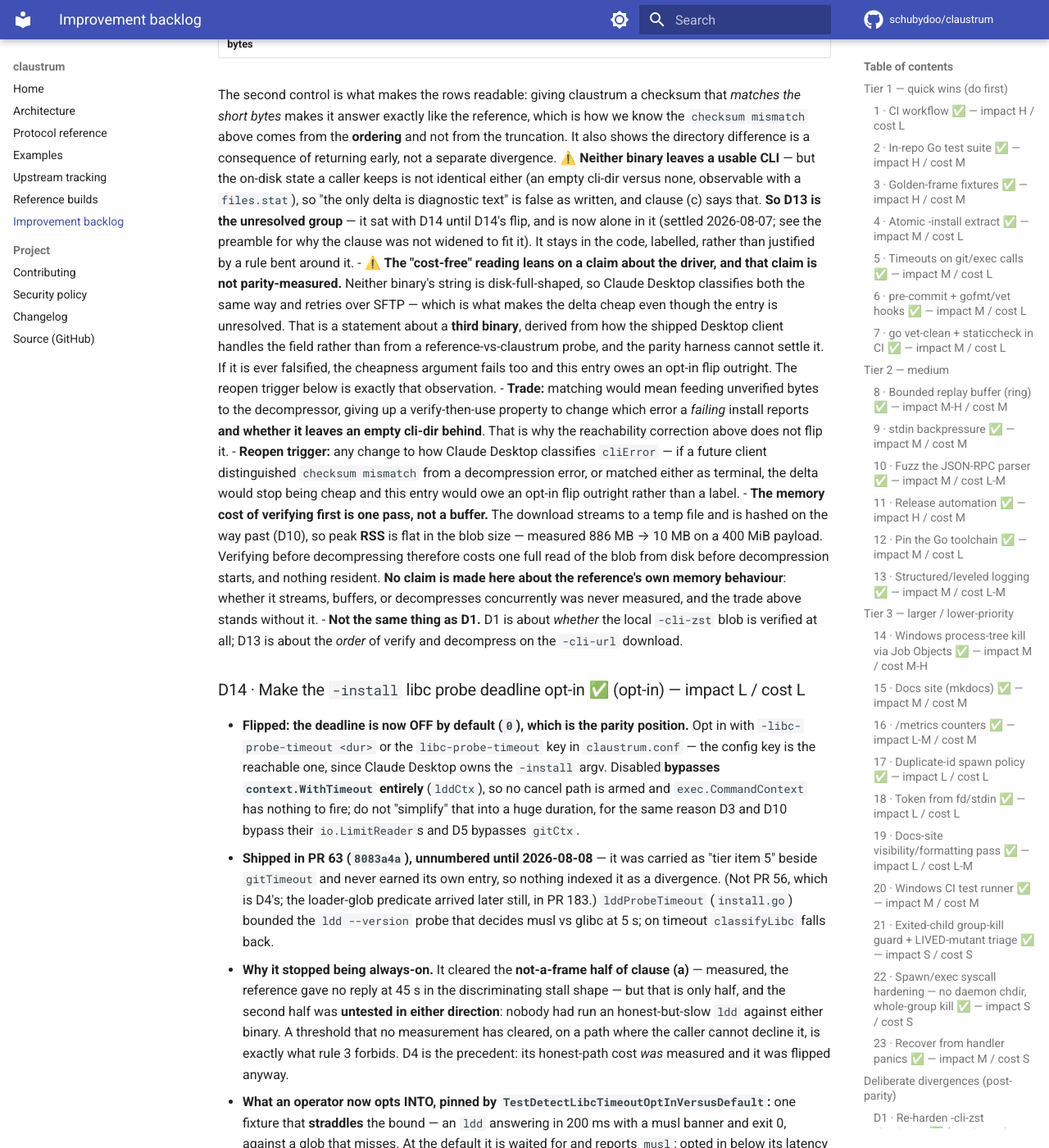
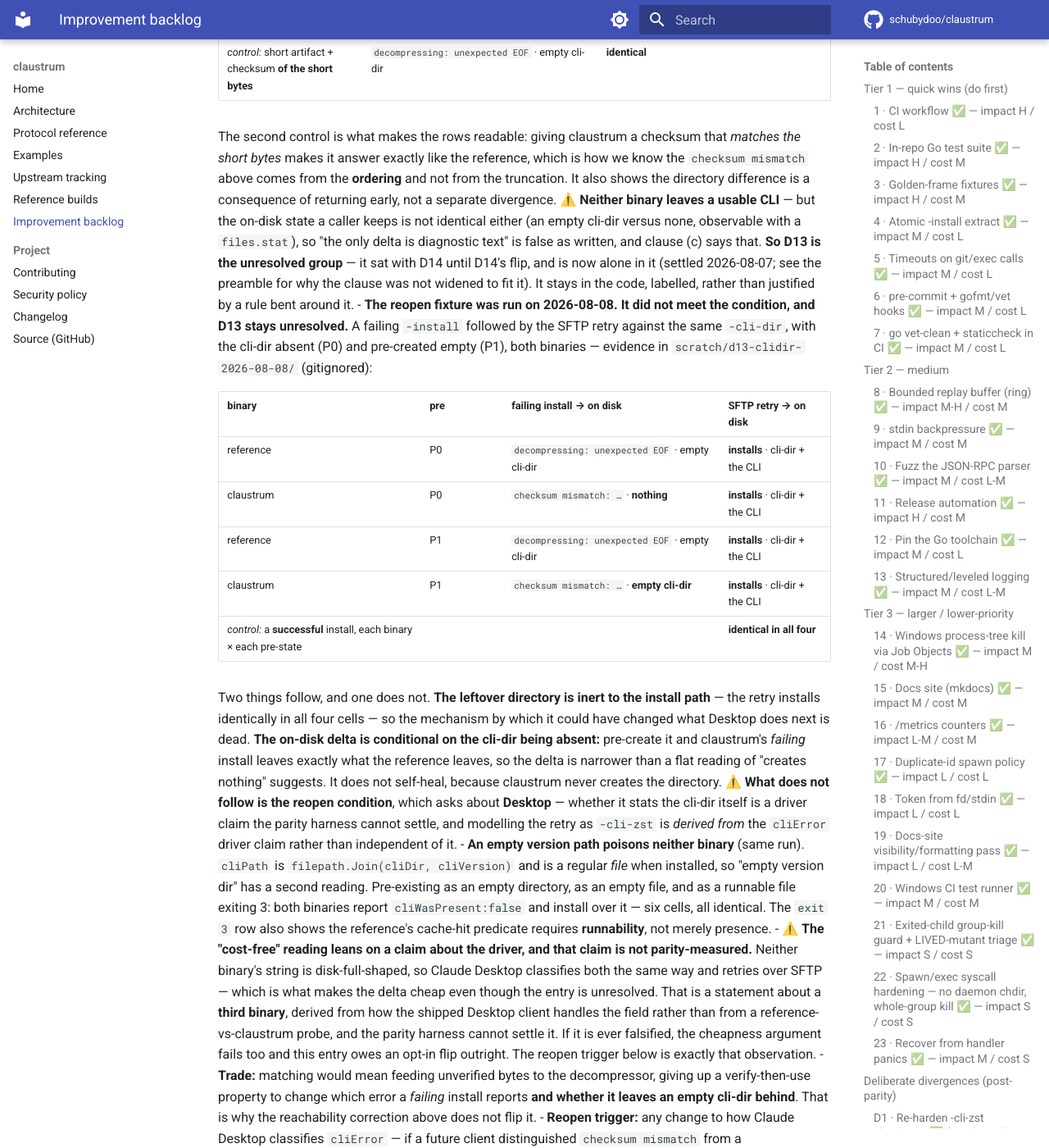
Before and after one commit to schubydoo/claustrum, an MkDocs documentation site: the page built from docs/IMPROVEMENTS.md, in a window 1280 px wide and 1400 px high, scrolled down 36660 px. Shown: the whole window at 82% size. Built offline with MkDocs 1.6.1 and Material for MkDocs 9.7.7, drawn with Linux system fonts in a browser that asks for light colours; comment, search, counter and statistics services are not loaded; some of the changed text lies outside the part shown.

Commit message:
docs: record the D13 cli-dir reopen fixture as run, condition not met
The clause-(c) preamble said "Nobody has run it" of the fixture it names.
It has now been run (2026-08-08, ref 5db5e4a vs eb804c0, linux/amd64):
a failing -install followed by the SFTP retry against the same -cli-dir,
with the cli-dir absent and pre-created empty, plus a successful install
in both states as the control arm.

Outcome: the reopen condition is NOT met and clause (c) stays unwidened.
Two measured results narrow the divergence without resolving it —

  - the leftover empty cli-dir is inert to the install path: the retry
    installs identically on both binaries in all four cells, killing the
    mechanism by which it could have changed what Desktop does next;
  - the on-disk delta is conditional on the cli-dir being absent, since
    pre-creating it makes claustrum's failing install leave what the
    reference leaves. It does not self-heal.

Neither is evidence about Desktop, which is what the condition actually
asks for and what the parity harness cannot settle.

Also measured: an empty version path poisons neither binary. With
cliDir/<version> pre-existing as an empty directory, an empty file, and a
runnable file exiting 3, both report cliWasPresent:false and install over
it — six cells, all identical. The exit-3 row shows the reference's
cache-hit predicate requires runnability, not merely presence.

Docs-only; no behaviour change, so no changeset.

Co-Authored-By: Claude Opus 5 <noreply@anthropic.com>

```diff
--- a/docs/IMPROVEMENTS.md
+++ b/docs/IMPROVEMENTS.md
@@ -594,14 +594,17 @@ a reader should not take on trust:
   usable" was considered and rejected: relaxing a clause so that the one entry it
   was written for still passes is the same demotion this preamble exists to
   correct. Widening becomes arguable again only on a measurement that the driver
-  does not care whether the cli-dir exists. **Nobody has run it, and the fixture is
-  named here so the claim is actionable rather than rhetorical:** fail an `-install`
-  twice against the same `-cli-dir`, once with the empty version dir pre-created and
-  once without, and observe whether Desktop's retry-over-SFTP path differs. ⚠️ It
-  needs a third arm as its control — a *successful* install in both states, which
-  must come out identical — otherwise "no difference" cannot be told apart from
-  Desktop never reaching the cli-dir at all. Until then the clause stands unused
-  rather than stretched.
+  does not care whether the cli-dir exists. **That fixture was run on 2026-08-08 and
+  did NOT meet the condition, so the clause stays unwidened.** It failed an
+  `-install` twice against the same `-cli-dir` — once with the empty cli-dir
+  pre-created, once without — then ran the SFTP retry against that same directory,
+  with a *successful* install in both states as the third arm. The retry installed
+  identically in all four cells and the control was identical in all four, so **the
+  leftover directory is inert to the install path on both binaries** (rows in D13's
+  entry). That kills the mechanism by which it could have reached Desktop, which is
+  a narrower result than the condition asks for: it is not evidence about **Desktop**,
+  and the parity harness cannot produce any. The clause stands unused rather than
+  stretched.
 
 ⚠️ Clause (c) is also not a licence to treat error strings as free: Claude Desktop
 **parses** `-install`'s `cliError`, reporting a disk-full-shaped message as a
@@ -1666,6 +1669,37 @@ completes it with `git.worktree_remove`, which shares the predicate
   D14's flip, and is now alone in it (settled
   2026-08-07; see the preamble for why the clause was not widened to fit it). It
   stays in the code, labelled, rather than justified by a rule bent around it.
+- **The reopen fixture was run on 2026-08-08. It did not meet the condition, and
+  D13 stays unresolved.** A failing `-install` followed by the SFTP retry against
+  the same `-cli-dir`, with the cli-dir absent (P0) and pre-created empty (P1),
+  both binaries — evidence in `scratch/d13-clidir-2026-08-08/` (gitignored):
+
+  | binary | pre | failing install → on disk | SFTP retry → on disk |
+  |---|---|---|---|
+  | reference | P0 | `decompressing: unexpected EOF` · empty cli-dir | **installs** · cli-dir + the CLI |
+  | claustrum | P0 | `checksum mismatch: …` · **nothing** | **installs** · cli-dir + the CLI |
+  | reference | P1 | `decompressing: unexpected EOF` · empty cli-dir | **installs** · cli-dir + the CLI |
+  | claustrum | P1 | `checksum mismatch: …` · **empty cli-dir** | **installs** · cli-dir + the CLI |
+  | *control:* a **successful** install, each binary × each pre-state | | | **identical in all four** |
+
+  Two things follow, and one does not. **The leftover directory is inert to the
+  install path** — the retry installs identically in all four cells — so the
+  mechanism by which it could have changed what Desktop does next is dead. **The
+  on-disk delta is conditional on the cli-dir being absent:** pre-create it and
+  claustrum's *failing* install leaves exactly what the reference leaves, so the
+  delta is narrower than a flat reading of "creates nothing" suggests. It does not
+  self-heal, because claustrum never creates the directory. ⚠️ **What does not
+  follow is the reopen condition**, which asks about **Desktop** — whether it stats
+  the cli-dir itself is a driver claim the parity harness cannot settle, and
+  modelling the retry as `-cli-zst` is *derived from* the `cliError` driver claim
+  rather than independent of it.
+- **An empty version path poisons neither binary** (same run). `cliPath` is
+  `filepath.Join(cliDir, cliVersion)` and is a regular *file* when installed, so
+  "empty version dir" has a second reading. Pre-existing as an empty directory, as
+  an empty file, and as a runnable file exiting 3: both binaries report
+  `cliWasPresent:false` and install over it — six cells, all identical. The
+  `exit 3` row also shows the reference's cache-hit predicate requires
+  **runnability**, not merely presence.
 - ⚠️ **The "cost-free" reading leans on a claim about the driver, and that claim is
   not parity-measured.** Neither binary's string is disk-full-shaped, so Claude
   Desktop classifies both the same way and retries over SFTP — which is what makes
```
Also changed, not shown: CLAUDE.md (+7 -1 lines), docs/UPSTREAM-TRACKING.md (+7 -0 lines).
